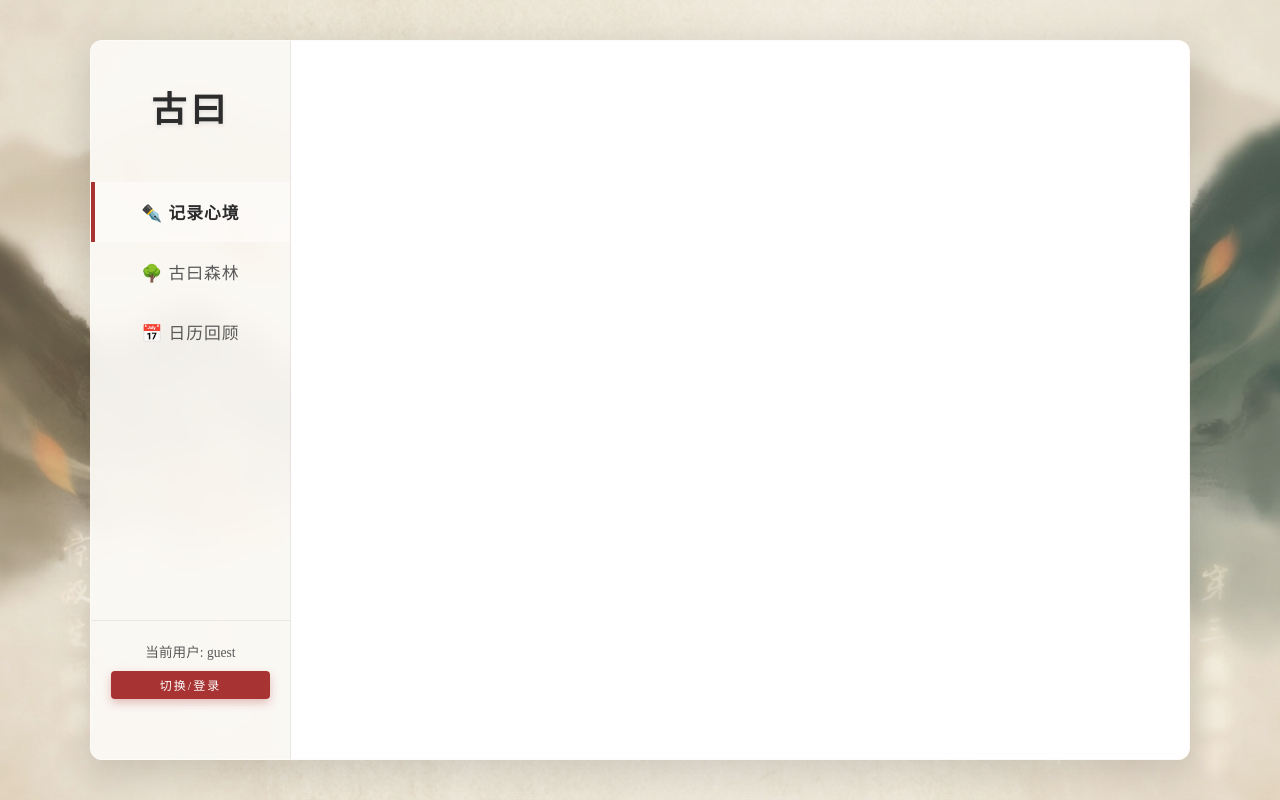
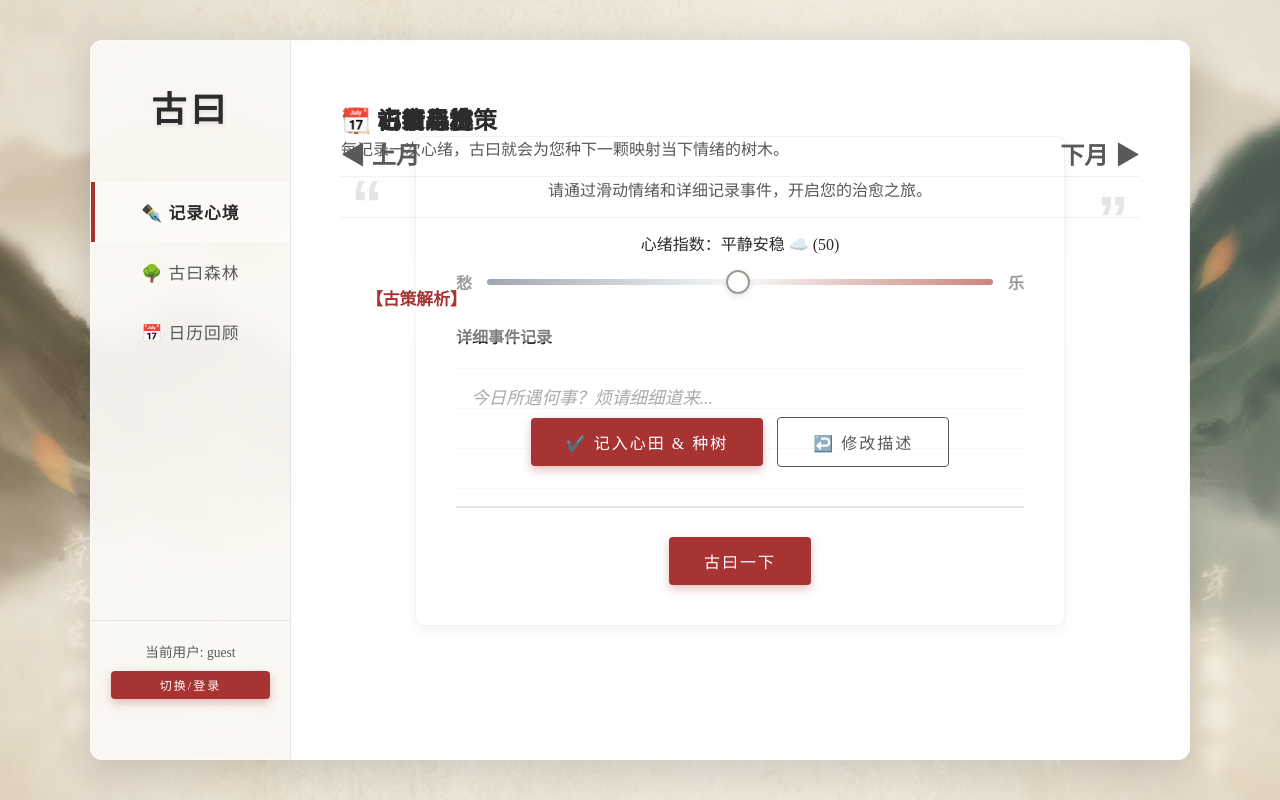
Before and after one commit to hsiaoxxx/guyue-web, a Flask app: page / in a window 1280 px wide. Run offline with Flask 3, Linux system fonts and the light colour scheme; some web fonts are replaced.

Commit message:
Update index.html

```diff
--- a/guyue-web/templates/index.html
+++ b/guyue-web/templates/index.html
@@ -154,7 +154,7 @@
         .view {
             width: 100%; height: 100%;
             position: absolute; top: 0; left: 0; padding: 50px;
-            opacity: 0; transform: translateY(10px); pointer-events: none;
+            opacity: 1; transform: translateY(10px); pointer-events: auto;
             transition: all 0.5s cubic-bezier(0.4, 0, 0.2, 1);
             display: flex; flex-direction: column;
             overflow-y: auto; /* 核心修改：允许垂直滚动 */
```
